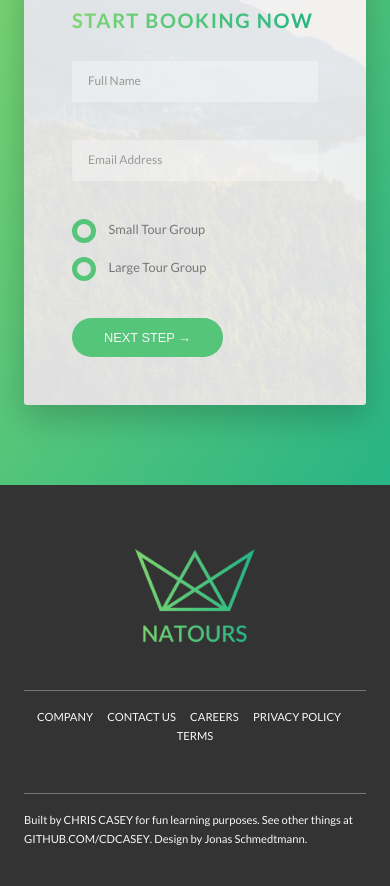
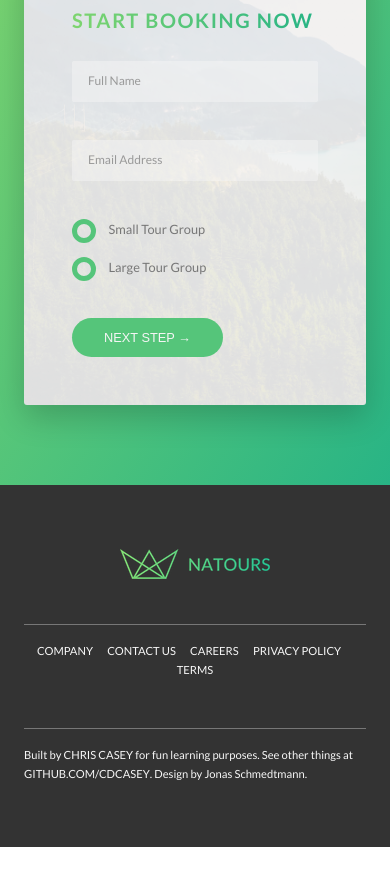
Before and after one commit to cdcasey/natours, a website: page index.html in a window 390 px wide. Shown: the part 5896-6782 px from the top of the page. After the commit the page ends 6743 px from the top, so only its background shows below. Drawn offline with Linux system fonts and the light colour scheme.

Commit message:
Responsive images via art direction

```diff
--- a/index.html
+++ b/index.html
@@ -346,7 +346,11 @@
 
     <footer class="footer">
         <div class="footer__logo-box">
-            <img src="img/logo-green-2x.png" alt="Full logo" class="footer__logo">
+            <picture class="footer__logo">
+                <source srcset="img/logo-green-small-1x.png 1x, img/logo-green-small-2x.png 2x" media="(max-width: 37.5em)">
+                <img srcset="img/logo-green-1x.png 1x, img/logo-green-2x.png 2x" alt="Full logo">
+            </picture>
+            <!-- <img srcset="img/logo-green-1x.png 1x, img/logo-green-2x.png 2x" alt="Full logo" class="footer__logo"> -->
         </div>
         <div class="row">
             <div class="col-1-of-2">
```
